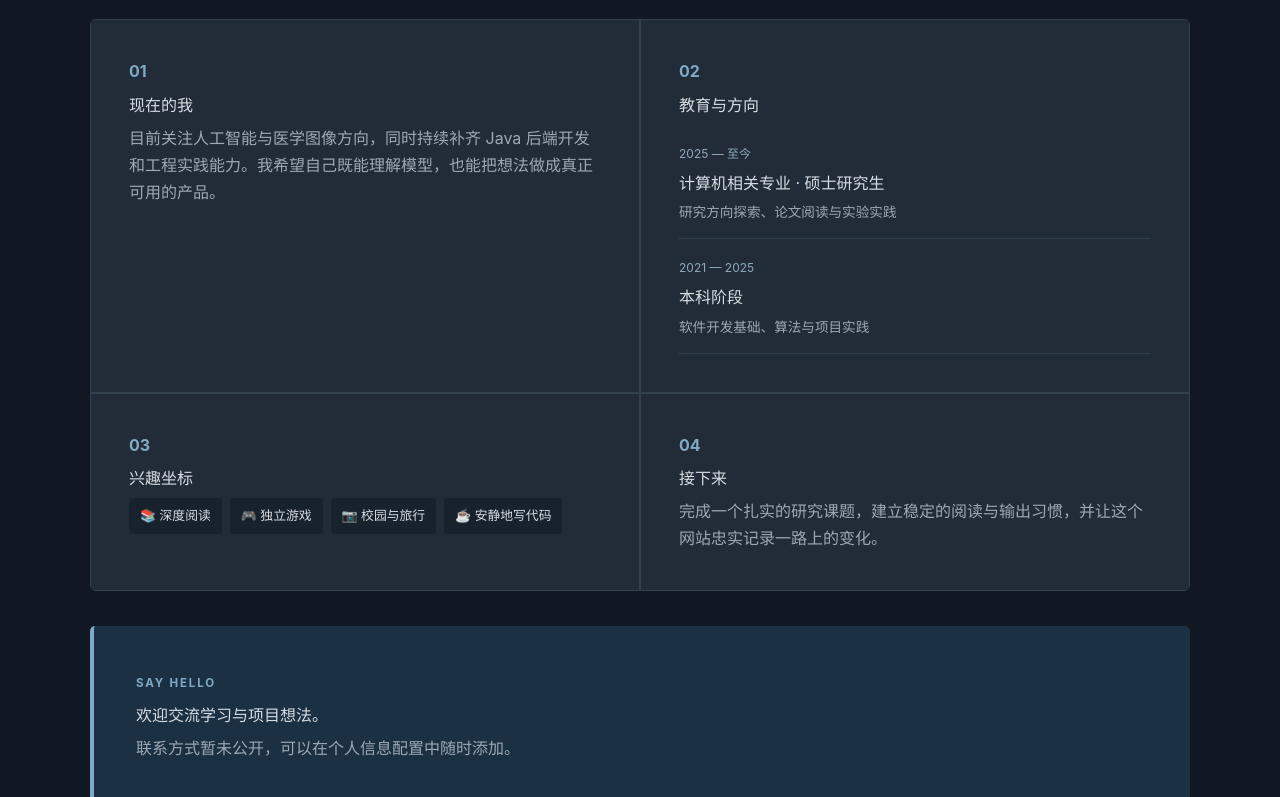
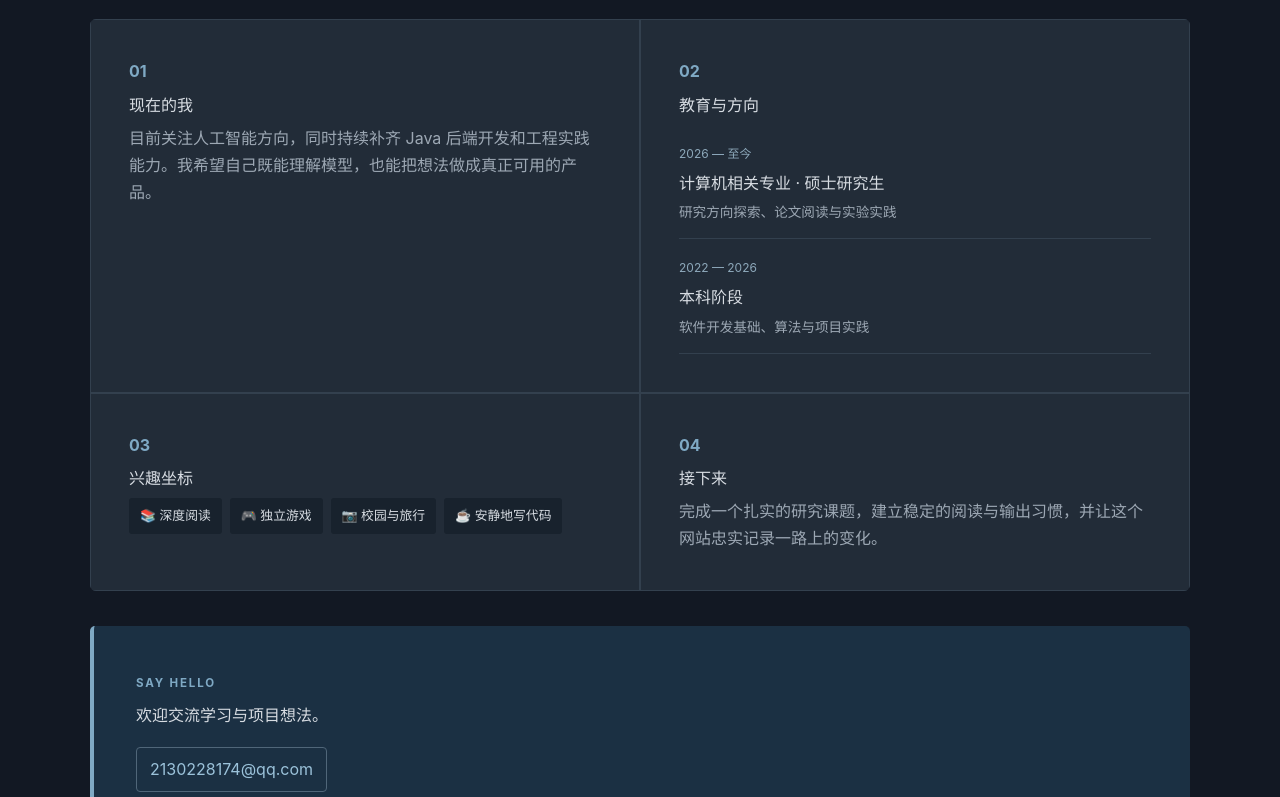
Before and after one commit to Y0unG031225/yang-blog, a Next.js app: page /about in a window 1280 px wide. Shown: the part 420-1217 px from the top of the page. Built offline with nearby package versions, Linux system fonts and the light colour scheme.

Commit message:
Publish updated personal profile

```diff
--- a/app/about/page.tsx
+++ b/app/about/page.tsx
@@ -6,10 +6,10 @@ export const metadata: Metadata = { title: "关于我", description: siteConfig.
 
 export default function AboutPage() {
   const contactLinks = [
-    siteConfig.contact.email && { label: siteConfig.contact.email, href: `mailto:${siteConfig.contact.email}` },
-    siteConfig.contact.github && { label: "GitHub", href: siteConfig.contact.github },
-    siteConfig.contact.bilibili && { label: "Bilibili", href: siteConfig.contact.bilibili },
-  ].filter(Boolean) as { label: string; href: string }[];
+    siteConfig.contact.email && { label: siteConfig.contact.email, href: `mailto:${siteConfig.contact.email}`, external: false },
+    siteConfig.contact.github.startsWith("http") && { label: "GitHub", href: siteConfig.contact.github, external: true },
+    siteConfig.contact.bilibili.startsWith("http") && { label: "Bilibili", href: siteConfig.contact.bilibili, external: true },
+  ].filter(Boolean) as { label: string; href: string; external: boolean }[];
 
   return <PageShell><main className="shell page-main about-page">
     <header className="page-hero about-hero">
@@ -22,6 +22,6 @@ export default function AboutPage() {
       <section><span className="chapter">03</span><h2>兴趣坐标</h2><div className="interest-list">{siteConfig.interests.map(interest => <span key={interest}>{interest}</span>)}</div></section>
       <section><span className="chapter">04</span><h2>接下来</h2><p>{siteConfig.nextGoal}</p></section>
     </div>
-    <aside className="contact-card"><span className="eyebrow">SAY HELLO</span><h2>欢迎交流学习与项目想法。</h2>{contactLinks.length ? <div className="contact-links">{contactLinks.map(link => <a key={link.href} href={link.href}>{link.label}</a>)}</div> : <p>联系方式暂未公开，可以在个人信息配置中随时添加。</p>}</aside>
+    <aside className="contact-card"><span className="eyebrow">SAY HELLO</span><h2>欢迎交流学习与项目想法。</h2>{contactLinks.length ? <div className="contact-links">{contactLinks.map(link => <a key={link.href} href={link.href} target={link.external ? "_blank" : undefined} rel={link.external ? "noreferrer" : undefined}>{link.label}</a>)}</div> : <p>联系方式暂未公开，可以在个人信息配置中随时添加。</p>}</aside>
   </main></PageShell>;
 }
--- a/app/site.config.ts
+++ b/app/site.config.ts
@@ -16,10 +16,10 @@ export const siteConfig = {
   ownerName: "Yang",
   initials: "Y",
   role: "计算机专业研究生",
-  direction: "人工智能 · 医学图像 · 后端开发",
+  direction: "人工智能 · 后端开发",
   intro: "把学习、研究和生活里的微小进步，认真地留在这里。",
   aboutIntro: "一名正在摸索研究方向的计算机专业研究生。喜欢把复杂问题慢慢拆开，也愿意记录那些暂时没有答案的时刻。",
-  currentFocus: "目前关注人工智能与医学图像方向，同时持续补齐 Java 后端开发和工程实践能力。我希望自己既能理解模型，也能把想法做成真正可用的产品。",
+  currentFocus: "目前关注人工智能方向，同时持续补齐 Java 后端开发和工程实践能力。我希望自己既能理解模型，也能把想法做成真正可用的产品。",
   nextGoal: "完成一个扎实的研究课题，建立稳定的阅读与输出习惯，并让这个网站忠实记录一路上的变化。",
 
   // 头像放入 public 文件夹后填写，例如 "/avatar.jpg"；留空则不显示
@@ -27,14 +27,14 @@ export const siteConfig = {
 
   // 联系方式留空时不会显示
   contact: {
-    email: "",
-    github: "",
+    email: "2130228174@qq.com",
+    github: "2130228174@qq.com",
     bilibili: "",
   },
 
   education: [
-    { period: "2025 — 至今", title: "计算机相关专业 · 硕士研究生", detail: "研究方向探索、论文阅读与实验实践" },
-    { period: "2021 — 2025", title: "本科阶段", detail: "软件开发基础、算法与项目实践" },
+    { period: "2026 — 至今", title: "计算机相关专业 · 硕士研究生", detail: "研究方向探索、论文阅读与实验实践" },
+    { period: "2022 — 2026", title: "本科阶段", detail: "软件开发基础、算法与项目实践" },
   ],
 
   interests: ["📚 深度阅读", "🎮 独立游戏", "📷 校园与旅行", "☕ 安静地写代码"],
```
